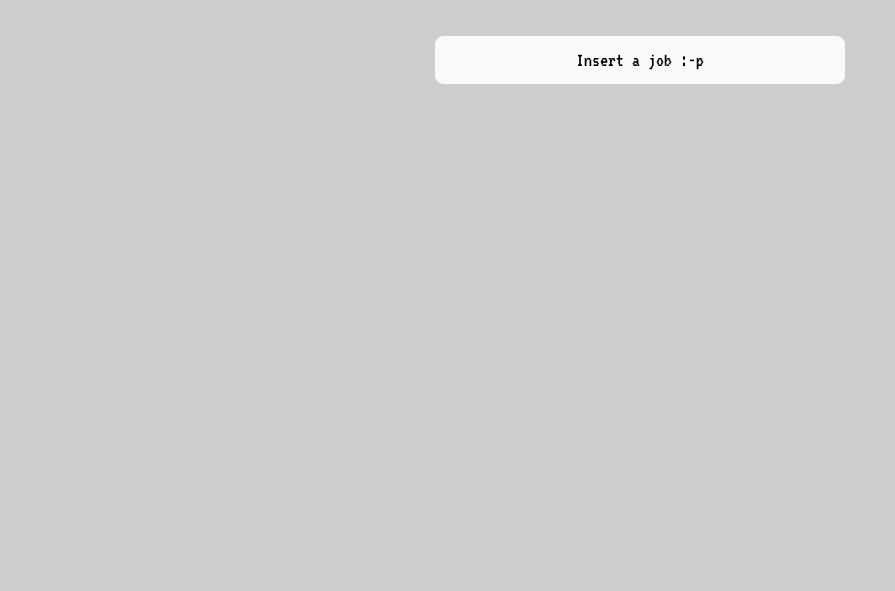
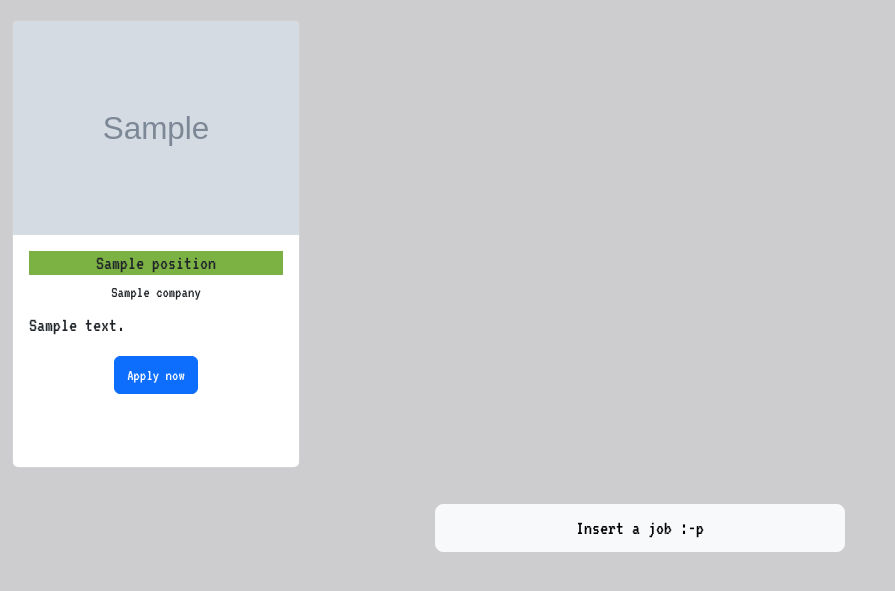
Before and after one commit to laurasfelix/purplerecruit, a Flask app: a page that uses templates/jobs.html in a window 1280 px wide. Shown: the part 68-659 px from the top of the page, without its empty margins (0-895 px from the left). Run offline with Flask 3, Linux system fonts and the light colour scheme; grey boxes marked "Sample" are stand-in pictures; a database or web service that is not in the repository returns one stand-in record (values such as "Sample title"); parts of the project's set-up code (start-up, migrations or seed data) failed here and were passed over; some libraries are stand-ins or nearby versions.

Commit message:
kinda works

```diff
--- a/app.py
+++ b/app.py
@@ -8,6 +8,8 @@ from pymongo.mongo_client import MongoClient
 from pymongo.server_api import ServerApi
 from flask_pymongo import PyMongo
 import scrape
+
+
 app = Flask(__name__)
 username = "laurafelix2026"
 password = "Papo662607004"
@@ -96,9 +98,9 @@ def jobs(name):
     if request.method == 'GET':
         return render_template("jobs.html", jobs=all_jobs, name=name, url=url_for("homepage", name=name), url_jobs=url_for("jobs", name=name))
     else:
-        return redirect(url_for("insert_jobs", name=name))
+        return redirect(url_for('insert_jobs', name=name))
 
-@app.route("/jobs/<name>/insert", methods=['GET', 'POST'])
+@app.route("/insert_jobs/<name>", methods=['GET', 'POST'])
 def insert_jobs(name):
     username = user.find_one({"username": name})
     if username:
@@ -111,7 +113,8 @@ def insert_jobs(name):
                     "Link": request.form["link"],
                     "Added by": username['name']+" "+username['lastname'],
                     "Genre": request.form["genre"],
-                    "Year": request.form["year"]
+                    "Year": request.form["year"],
+                    "Img": scrape.logo_search(request.form["company"])
                 }
 
             jobs_.insert_one(job_dictionary)
--- a/templates/jobs.html
+++ b/templates/jobs.html
@@ -53,17 +53,19 @@ h1{
         </div>
       </nav>
 
-      <div class="container-fluid">
-        {% for job_index in range(0, jobs|length-4, 4) %}
+      <div class="container-fluid" style="font-size: 13px !important;">
+        {% for job_index in range(0, jobs|length, 4) %}
+        <br>
         <div class="row">
             {% if jobs[job_index] %}
             <div class="col-3">
-                <div class="card" style="width: 18rem;">
-                    <img src="..." class="card-img-top" alt="...">
+                <div class="card" style="width: 18rem; height:28rem">
+                    <img src={{ jobs[job_index]['Img'] }} class="card-img-top" alt="...">
                     <div class="card-body">
-                      <h5 class="card-title">Card title</h5>
-                      <p class="card-text">Some quick example text to build on the card title and make up the bulk of the card's content.</p>
-                      <a href="#" class="btn btn-primary">Go somewhere</a>
+                      <h5 style="background-color: #7CB243;" class="card-title">{{ jobs[job_index]['Position'] }}</h5>
+                      <h6 class="card-title">{{ jobs[job_index]['Company'] }}</h6>
+                      <p  style="font-size: 20px !important;" class="card-text"> {{ jobs[job_index]['Description'] }} </p>
+                      <a href="{{ jobs[job_index]['Link'] }}" class="btn btn-primary"> Apply now </a>
                     </div>
                   </div>
             </div>
@@ -71,12 +73,13 @@ h1{
 
             {% if jobs[job_index+1] %}
             <div class="col-3">
-                <div class="card" style="width: 18rem;">
-                    <img src="..." class="card-img-top" alt="...">
+              <div class="card" style="width: 18rem; height:28rem">
+                  <img src={{ jobs[job_index+1]['Img'] }} class="card-img-top" alt="..." width="18rem" height="150px">
                   <div class="card-body">
-                      <h5 class="card-title">Card title</h5>
-                      <p class="card-text">Some quick example text to build on the card title and make up the bulk of the card's content.</p>
-                      <a href="#" class="btn btn-primary">Go somewhere</a>
+                    <h5 style="background-color: #7CB243;" class="card-title">{{ jobs[job_index+1]['Position'] }}</h5>
+                    <h6 class="card-title">{{ jobs[job_index+1]['Company'] }}</h6>
+                    <p  style="font-size: 20px !important;" class="card-text"> {{ jobs[job_index+1]['Description'] }} </p>
+                    <a href="{{ jobs[job_index+1]['Link'] }}" class="btn btn-primary"> Apply now </a>
                   </div>
                 </div>
           </div>
@@ -84,12 +87,13 @@ h1{
 
             {% if jobs[job_index+2] %}
             <div class="col-3">
-                <div class="card" style="width: 18rem;">
-                    <img src="..." class="card-img-top" alt="...">
+              <div class="card" style="width: 18rem; height:28rem">
+                  <img src={{ jobs[job_index+2]['Img'] }} class="card-img-top" alt="...">
                   <div class="card-body">
-                      <h5 class="card-title">Card title</h5>
-                      <p class="card-text">Some quick example text to build on the card title and make up the bulk of the card's content.</p>
-                      <a href="#" class="btn btn-primary">Go somewhere</a>
+                    <h5 style="background-color: #7CB243;" class="card-title">{{ jobs[job_index+2]['Position'] }}</h5>
+                    <h6 class="card-title">{{ jobs[job_index+2]['Company'] }}</h6>
+                    <p  style="font-size: 20px !important;" class="card-text"> {{ jobs[job_index+2]['Description'] }} </p>
+                    <a href="{{ jobs[job_index+2]['Link'] }}" class="btn btn-primary"> Apply now </a>
                   </div>
                 </div>
           </div>
@@ -97,12 +101,13 @@ h1{
 
             {% if jobs[job_index+3] %}
             <div class="col-3">
-                <div class="card" style="width: 18rem;">
-                    <img src="..." class="card-img-top" alt="...">
+                <div class="card" style="width: 18rem; height:28rem">
+                    <img src={{ jobs[job_index+3]['Img'] }} class="card-img-top" alt="...">
                     <div class="card-body">
-                      <h5 class="card-title">Card title</h5>
-                      <p class="card-text">Some quick example text to build on the card title and make up the bulk of the card's content.</p>
-                      <a href="#" class="btn btn-primary">Go somewhere</a>
+                      <h5 style="background-color: #7CB243;" class="card-title">{{ jobs[job_index+3]['Position'] }}</h5>
+                      <h6 class="card-title">{{ jobs[job_index+3]['Company'] }}</h6>
+                      <p  style="font-size: 20px !important;" class="card-text"> {{ jobs[job_index+3]['Description'] }} </p>
+                      <a href="{{ jobs[job_index+3]['Link'] }}" class="btn btn-primary"> Apply now </a>
                     </div>
                   </div>
             </div>
@@ -119,7 +124,7 @@ h1{
 
           </div>
           <div class="col-6">
-            <form method="post" action="./insert_jobs">
+            <form method="post" action={{ url_jobs }}>
                   <div class="d-grid gap-2 col-8 mx-auto">
                       <button class="btn btn-light btn-lg signup" type="submit" style="font-size: 20px;">Insert a job :-p</button>
                   </div>
```
Also changed, not shown: scrape.py (+20 -0 lines). Lines whose indentation alone changed are shown as unchanged.
